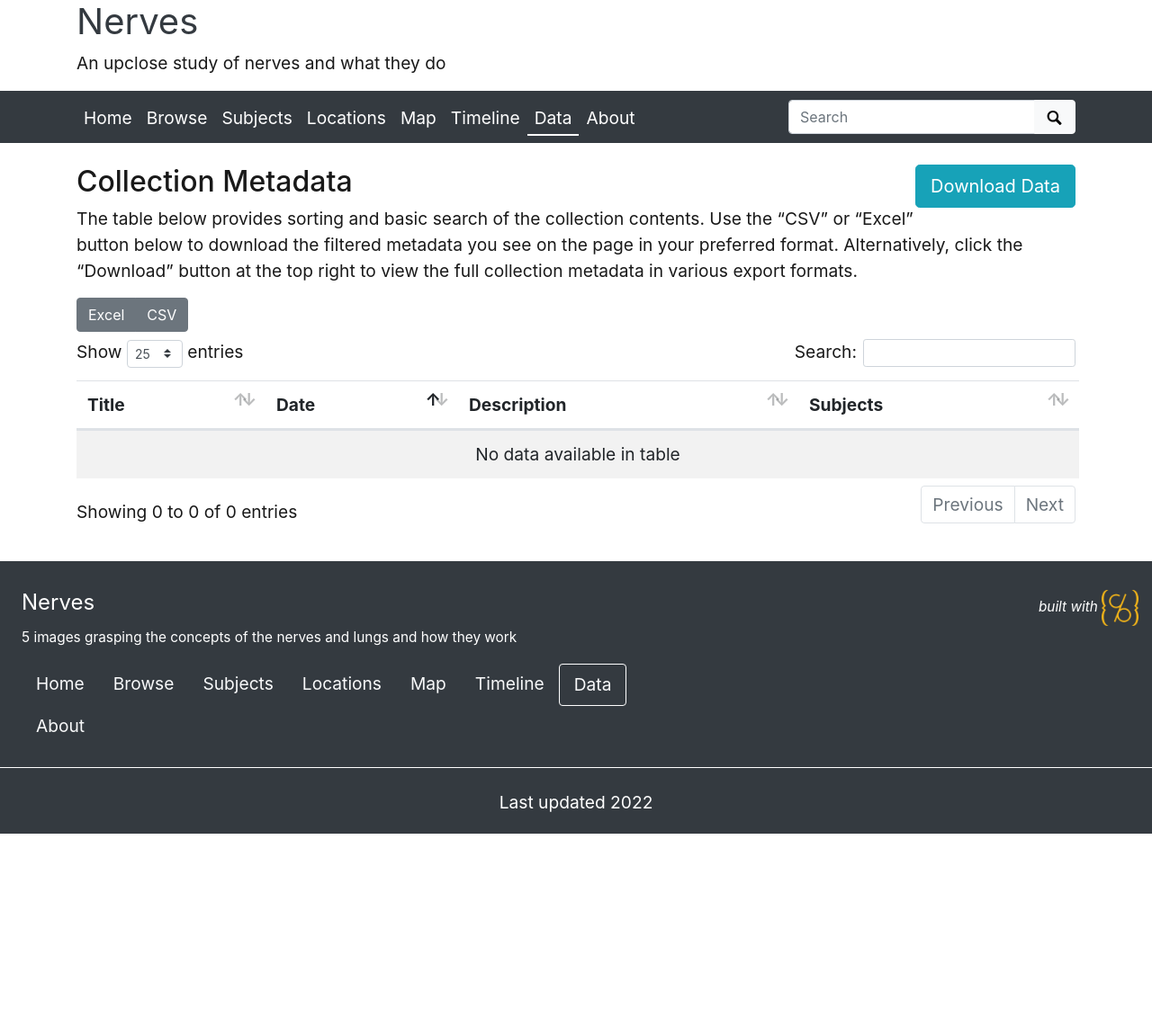
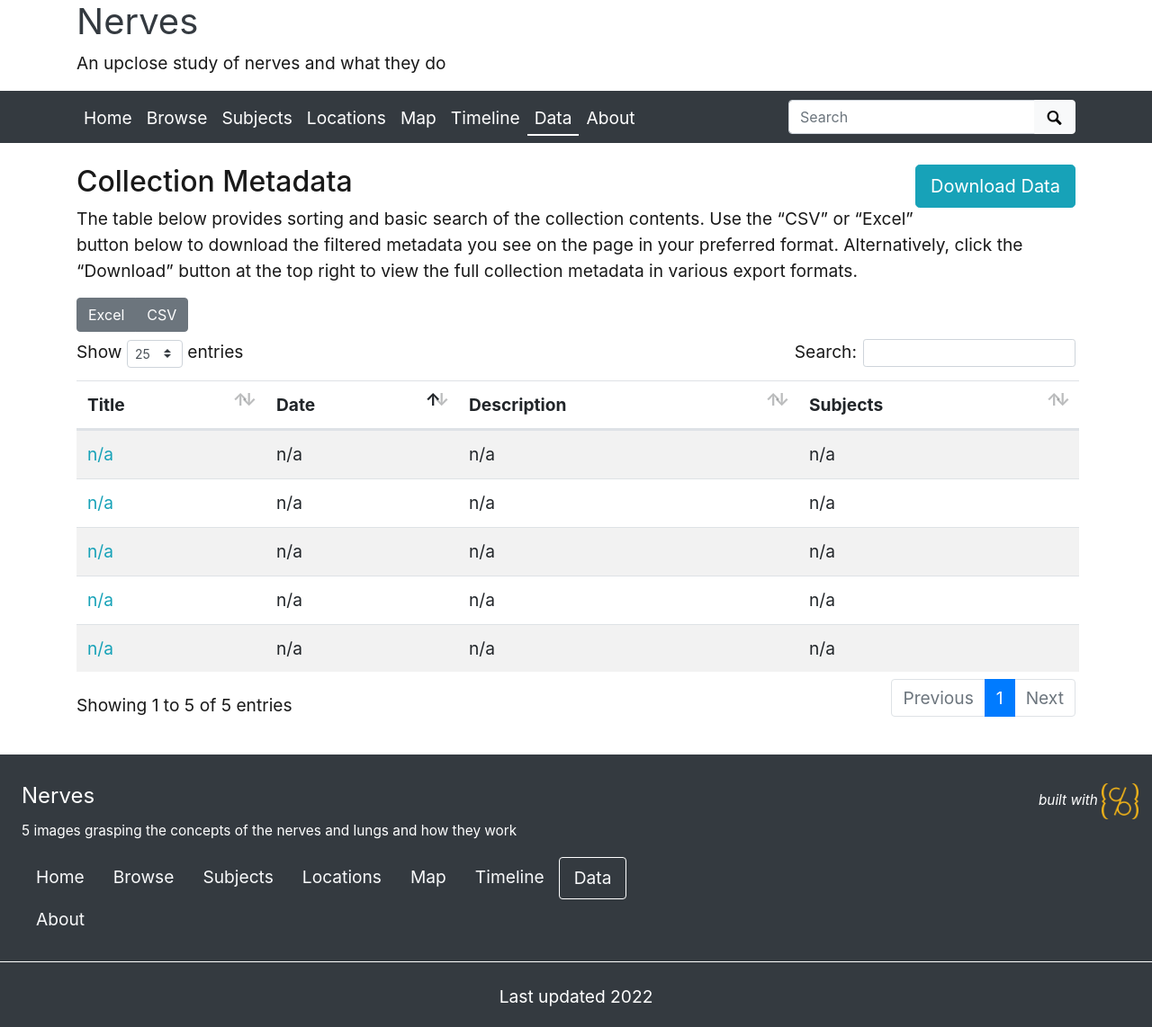
Before and after one commit to mckennabuckner/archive, a Jekyll site: the page built from pages/data.md, in a window 1280 px wide. Shown: the whole page at 90% size. Built offline with Jekyll 4.4.1, drawn with Linux system fonts in a browser that asks for light colours; before the commit the page ends 927 px from its top, so only the background shows below that; part of the change alters nothing that is shown.

```diff
--- a/_config.yml
+++ b/_config.yml
@@ -34,7 +34,7 @@ author: McKenna Buckner and Luke Toulitos
 #
 # Set the metadata for your collection (the name of the csv file in your _data directory that describes the objects in your collection)
 # Use the filename of your CSV **without** the ".csv" extension! E.g. _data/demo-metadata.csv --> "demo-metadata"
-metadata: archive
+metadata: nerves
 
 ##########
 # Site/Organization Branding
```
